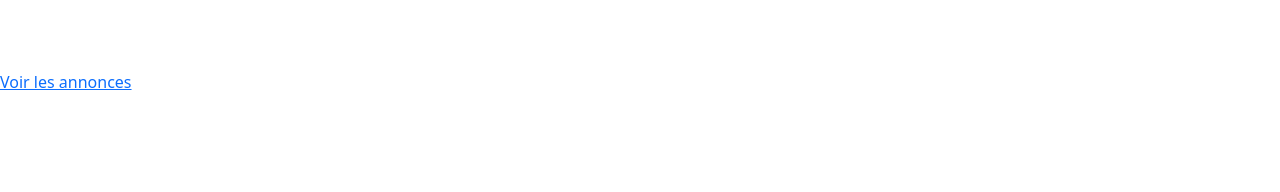
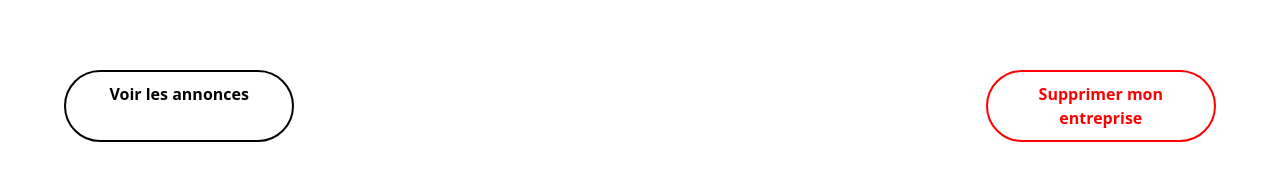
Before and after one commit to NolanCosta/JobBoard_Front, a React (Create React App) app: page /company/1 in a window 1280 px wide. Shown: the part 562-754 px from the top of the page. Built offline with nearby package versions, Linux system fonts and the light colour scheme; no server answers.

Commit message:
suppression d'une companie

```diff
--- a/src/assets/css/company.css
+++ b/src/assets/css/company.css
@@ -75,5 +75,36 @@
 }
 
 .companyInformationsPart2 p {
-  font-size: larger;
+  font-size: large;
 }
+
+.companyAdvertisementButtons {
+  width: 100%;
+  display: flex;
+  flex-direction: row;
+  justify-content: space-between;
+  padding: 0 5%;
+}
+
+.companyAdvertisementButtonShow {
+  width: 20%;
+  text-align: center;
+  border: 2px solid black;
+  color: black;
+  text-decoration: none;
+  border-radius: 50px;
+  padding: 10px;
+  font-weight: bold;
+}
+
+.companyAdvertisementButtonDelete {
+  width: 20%;
+  text-align: center;
+  border: 2px solid red;
+  color: red;
+  text-decoration: none;
+  border-radius: 50px;
+  padding: 10px;
+  font-weight: bold;
+  background-color: white;
+}
--- a/src/pages/CompanyPage.jsx
+++ b/src/pages/CompanyPage.jsx
@@ -1,11 +1,13 @@
-import React, { useEffect, useState } from "react";
+import React, { useContext, useEffect, useState } from "react";
 import { useParams } from "react-router-dom";
+import { AuthContext } from "../components/context/AuthContext.jsx";
 import Header from "../components/layout/header.jsx";
 import Footer from "../components/layout/footer.jsx";
 import "../assets/css/company.css";
 
 function CompanyPage() {
   const { id } = useParams();
+  const { accessToken, currentUser } = useContext(AuthContext);
   const [company, setCompany] = useState([]);
 
   const getCompany = async () => {
@@ -19,6 +21,26 @@ function CompanyPage() {
   useEffect(() => {
     getCompany();
   }, []);
+
+  const handleDelete = async () => {
+    try {
+      const option = {
+        method: "DELETE",
+        headers: {
+          "Content-Type": "application/json",
+          Authorization: `Bearer ${accessToken}`,
+        },
+      };
+      const response = await fetch(
+        `${process.env.REACT_APP_API_URL}/company/delete/${id}`,
+        option
+      );
+      const data = await response.json();
+      console.log(data);
+    } catch (error) {
+      console.log(error);
+    }
+  };
 
   return (
     <div>
@@ -44,9 +66,19 @@ function CompanyPage() {
             <p>{company.aboutUs}</p>
           </div>
         </div>
-        <a className="companyAdvertisementButton" href="/home">
-          Voir les annonces
-        </a>
+        <div className="companyAdvertisementButtons">
+          <a className="companyAdvertisementButtonShow" href="/home">
+            Voir les annonces
+          </a>
+          {currentUser?.id === company.user_id && (
+            <button
+              className="companyAdvertisementButtonDelete"
+              onClick={handleDelete}
+            >
+              Supprimer mon entreprise
+            </button>
+          )}
+        </div>
       </div>
       <Footer />
     </div>
```
